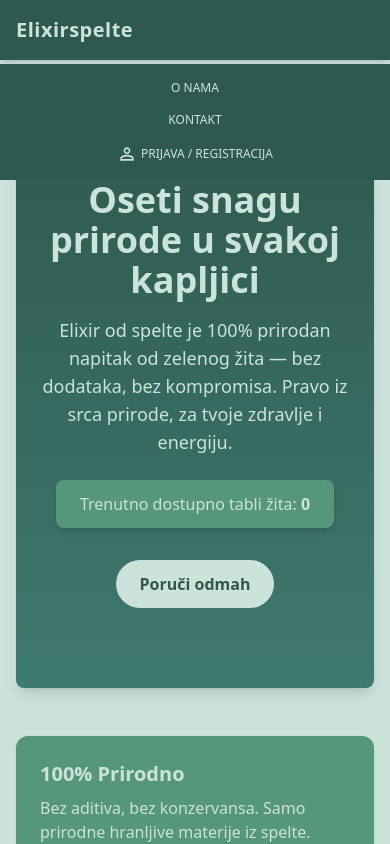
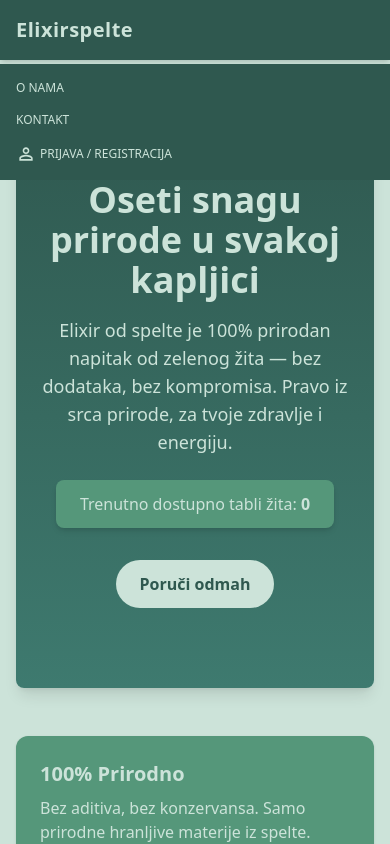
Before and after one commit to AProd18/spelvita-tailwind4, a Next.js app: page / in a window 390 px wide. Both pictures are taken after a click on the button 366 px from the left and 30 px from the top of the page. Shown: the top 844 px of the page. Built offline with nearby package versions, Linux system fonts and the light colour scheme; no server answers; the database is empty; some icons are missing.

Commit message:
refactor: extract MobileMenu to keep Navbar as a server component

```diff
--- /dev/null
+++ b/src/app/components/MobileMenu.js
@@ -0,0 +1,46 @@
+"use client";
+
+import { useState } from "react";
+import Link from "next/link";
+import MenuIcon from "@mui/icons-material/Menu";
+import CloseIcon from "@mui/icons-material/Close";
+import SessionNav from "./SessionNav";
+
+export default function MobileMenu() {
+  const [menuOpen, setMenuOpen] = useState(false);
+
+  return (
+    <>
+      <button
+        onClick={() => setMenuOpen(!menuOpen)}
+        className="text-[color:var(--color-cornsilk)] focus:outline-none"
+      >
+        {menuOpen ? <CloseIcon /> : <MenuIcon />}
+      </button>
+
+      {menuOpen && (
+        <ul className="absolute top-16 left-0 w-full bg-[color:var(--color-dark-olive)] text-xs font-medium uppercase flex flex-col space-y-4 px-4 py-4 z-50">
+          <li>
+            <Link
+              href="/o-nama"
+              className="hover:text-[color:var(--color-laurel-green)] transition-colors"
+              onClick={() => setMenuOpen(false)}
+            >
+              O nama
+            </Link>
+          </li>
+          <li>
+            <Link
+              href="/kontakt"
+              className="hover:text-[color:var(--color-laurel-green)] transition-colors"
+              onClick={() => setMenuOpen(false)}
+            >
+              Kontakt
+            </Link>
+          </li>
+          <SessionNav closeMobileMenu={() => setMenuOpen(false)} />
+        </ul>
+      )}
+    </>
+  );
+}
--- a/src/app/components/Navbar.js
+++ b/src/app/components/Navbar.js
@@ -1,14 +1,10 @@
-"use client";
+import Link from "next/link";
+import dynamic from "next/dynamic";
+import SessionNav from "./SessionNav";
 
-import { useState } from "react";
-import Link from "next/link";
-import SessionNav from "./SessionNav";
-import MenuIcon from "@mui/icons-material/Menu";
-import CloseIcon from "@mui/icons-material/Close";
+const MobileMenu = dynamic(() => import("./MobileMenu"), { ssr: false });
 
 export default function Navbar() {
-  const [menuOpen, setMenuOpen] = useState(false);
-
   return (
     <header className="bg-[color:var(--color-dark-olive)] text-[color:var(--color-cornsilk)] shadow-md">
       <nav className="max-w-5xl mx-auto px-4 py-4 flex justify-between items-center relative">
@@ -16,23 +12,15 @@ export default function Navbar() {
           <Link href="/">Elixirspelte</Link>
         </h1>
 
-        <button
-          onClick={() => setMenuOpen(!menuOpen)}
-          className="md:hidden text-[color:var(--color-cornsilk)] focus:outline-none"
-        >
-          {menuOpen ? <CloseIcon /> : <MenuIcon />}
-        </button>
+        <div className="md:hidden">
+          <MobileMenu />
+        </div>
 
-        <ul
-          className={`flex-col md:flex-row md:flex items-center space-y-4 md:space-y-0 md:space-x-6 text-xs font-medium uppercase absolute md:static top-16 left-0 w-full md:w-auto bg-[color:var(--color-dark-olive)] px-4 md:px-0 py-4 md:py-0 z-50 transition-all duration-300 ease-in-out ${
-            menuOpen ? "flex" : "hidden md:flex"
-          }`}
-        >
+        <ul className="hidden md:flex items-center space-x-6 text-xs font-medium uppercase">
           <li>
             <Link
               href="/o-nama"
               className="hover:text-[color:var(--color-laurel-green)] transition-colors"
-              onClick={() => setMenuOpen(false)}
             >
               O nama
             </Link>
@@ -41,15 +29,14 @@ export default function Navbar() {
             <Link
               href="/kontakt"
               className="hover:text-[color:var(--color-laurel-green)] transition-colors"
-              onClick={() => setMenuOpen(false)}
             >
               Kontakt
             </Link>
           </li>
-          <li className="text-[color:var(--color-laurel-green)] select-none hidden md:block">
+          <li className="text-[color:var(--color-laurel-green)] select-none">
             |
           </li>
-          <SessionNav closeMobileMenu={() => setMenuOpen(false)} />
+          <SessionNav />
         </ul>
       </nav>
     </header>
```
